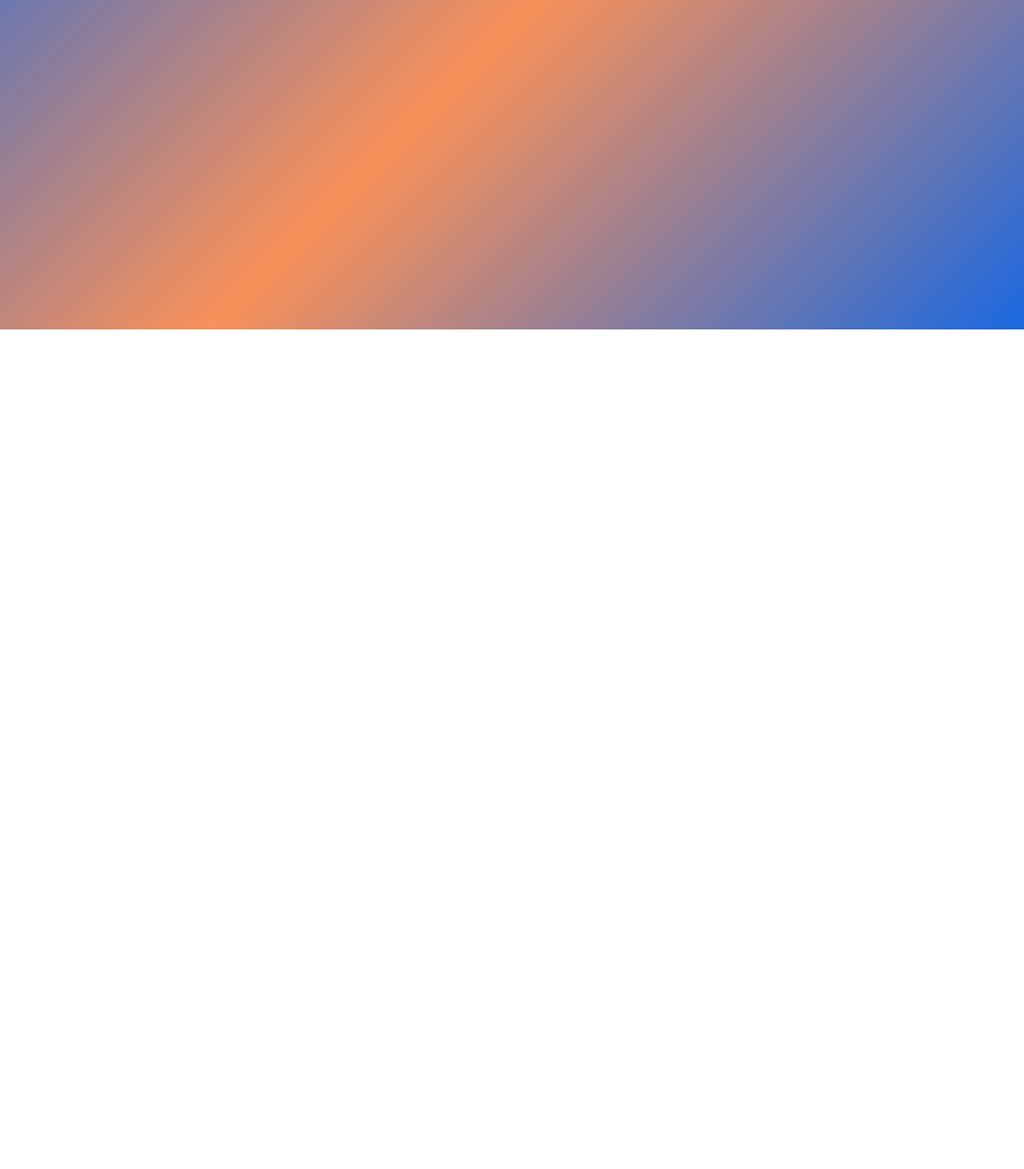
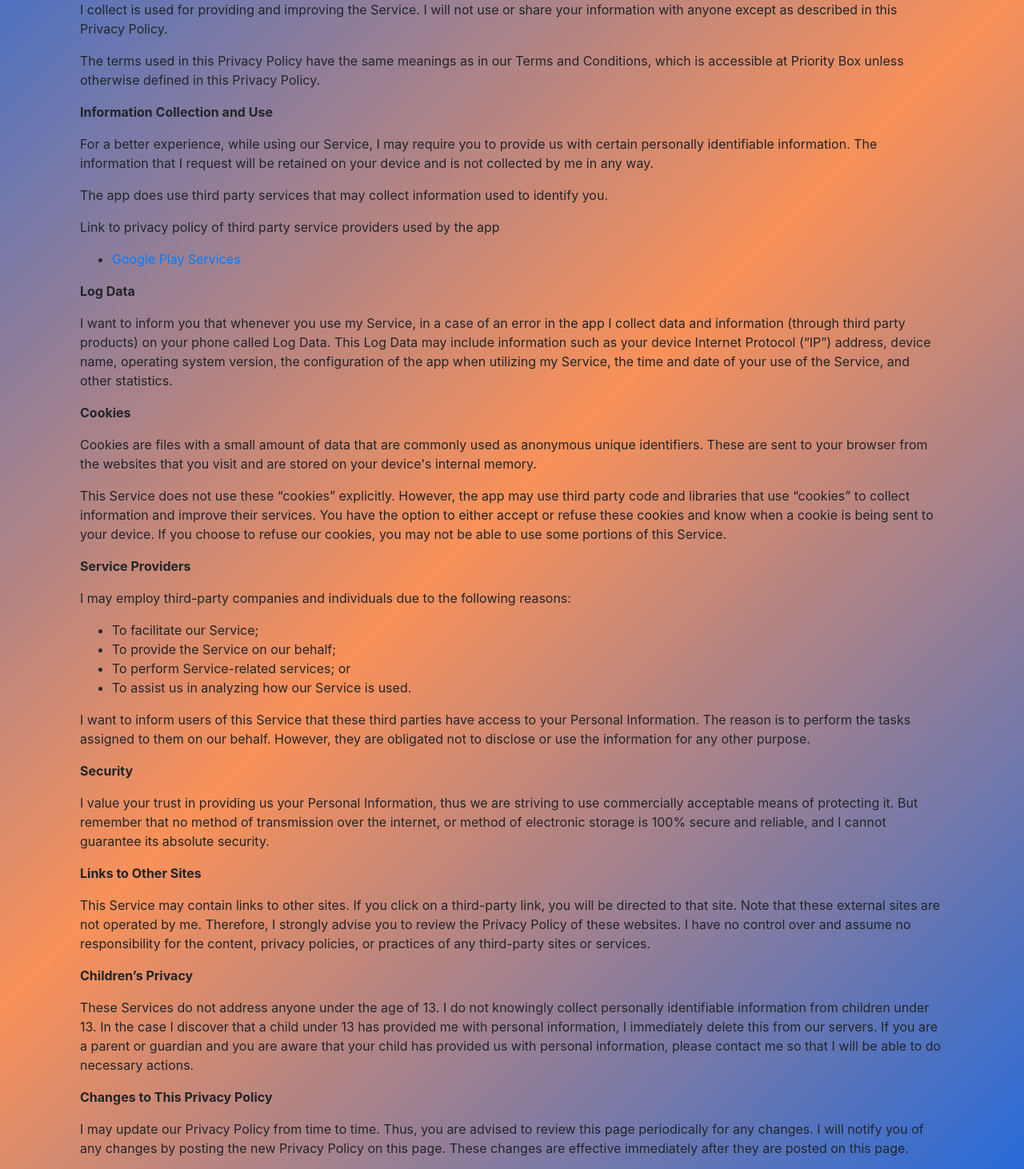
Before and after one commit to theodorewahle/simple-react-blogfolio, a React (Create React App) app: page /privacy in a window 1280 px wide. Shown: the part 388-1850 px from the top of the page at 80% size. Before the commit the page ends 800 px from the top, so only its background shows below. Built offline with nearby package versions, Linux system fonts and the light colour scheme.

Commit message:
added privacy policy page

```diff
--- a/src/App.js
+++ b/src/App.js
@@ -1,51 +1,64 @@
-import React, { Component } from 'react';
-import ThumbnailGrid from './components/ThumbnailGrid'
-import blogPosts from './posts/blogs'
-import projects from './posts/projects.json'
+import React, { Component } from "react";
+import ThumbnailGrid from "./components/ThumbnailGrid";
+import blogPosts from "./posts/blogs";
+import projects from "./posts/projects.json";
 
-import {
-  BrowserRouter as Router,
-  Route,
-} from 'react-router-dom'
-import Home from './Home'
-import BlogPage from './components/BlogPage'
-import ProjectPage from './components/ProjectPage'
+import { BrowserRouter as Router, Route } from "react-router-dom";
+import Home from "./Home";
+import BlogPage from "./components/BlogPage";
+import ProjectPage from "./components/ProjectPage";
+import SupportPage from "./components/SupportPage";
+import PrivacyPage from "./components/PrivacyPage";
 
 class App extends Component {
   thumb = () => {
-    return <ThumbnailGrid title="blog" posts={blogPosts}/>
-  }
+    return <ThumbnailGrid title="blog" posts={blogPosts} />;
+  };
   proj = () => {
-    return <ThumbnailGrid title="projects" posts={projects}/>
-  }
-  blog = blog => <BlogPage blog={blog} />
-  project = (project, id) => <ProjectPage id={id} project={project} />
+    return <ThumbnailGrid title="projects" posts={projects} />;
+  };
+
+  blog = blog => <BlogPage blog={blog} />;
+  project = (project, id) => <ProjectPage id={id} project={project} />;
   render() {
     return (
       <div className="App" style={styles.appStyle}>
         <Router>
           <div>
-                <Route exact path="/" component={Home}/>
-                <Route exact path="/blog" component={this.thumb}/>
-                <Route exact path="/projects" component={this.proj}/>
+            <Route exact path="/" component={Home} />
+            <Route exact path="/blog" component={this.thumb} />
+            <Route exact path="/projects" component={this.proj} />
+            <Route exact path="/support" component={SupportPage} />
+            <Route exact path="/privacy" component={PrivacyPage} />
 
-                {Object.keys(blogPosts).map(id => <Route exact path={`/blog/${id}`} component={() => this.blog(blogPosts[id])}/>)}
-                {Object.keys(projects).map(id => <Route exact path={`/projects/${id}`} component={() => this.project(projects[id], id)}/>)}
-
+            {Object.keys(blogPosts).map(id => (
+              <Route
+                exact
+                path={`/blog/${id}`}
+                component={() => this.blog(blogPosts[id])}
+              />
+            ))}
+            {Object.keys(projects).map(id => (
+              <Route
+                exact
+                path={`/projects/${id}`}
+                component={() => this.project(projects[id], id)}
+              />
+            ))}
           </div>
         </Router>
       </div>
-        )
+    );
   }
 }
 
 const styles = {
   appStyle: {
-    minHeight: '100vh',
-    minWidth: '100vw',
-    maxWidth: '100%',
-    background: 'linear-gradient(135deg, #1e69de 1%,#f99159 51%,#1e69de 99%)'
+    minHeight: "100vh",
+    minWidth: "100vw",
+    maxWidth: "100%",
+    background: "linear-gradient(135deg, #1e69de 1%,#f99159 51%,#1e69de 99%)"
   }
-}
+};
 
 export default App;
--- /dev/null
+++ b/src/components/PrivacyPage.js
@@ -0,0 +1,175 @@
+import React from "react";
+import { Container, Row, Col } from "reactstrap";
+
+const PrivacyPage = ({ project }) => (
+  <Container className="pv3">
+    <Col>
+      <Row>
+        <Col>
+          <h1 className="f-headline white">Privacy</h1>
+          <div>
+            <p>
+              {" "}
+              Theodore Wahle built the Priority Box app as a Free app. This
+              SERVICE is provided by Theodore Wahle at no cost and is intended
+              for use as is.
+            </p>
+            <p>
+              This page is used to inform visitors regarding my policies with
+              the collection, use, and disclosure of Personal Information if
+              anyone decided to use my Service.
+            </p>
+            <p>
+              If you choose to use my Service, then you agree to the collection
+              and use of information in relation to this policy. The Personal
+              Information that I collect is used for providing and improving the
+              Service. I will not use or share your information with anyone
+              except as described in this Privacy Policy.
+            </p>
+            <p>
+              The terms used in this Privacy Policy have the same meanings as in
+              our Terms and Conditions, which is accessible at Priority Box
+              unless otherwise defined in this Privacy Policy.
+            </p>
+            <p>
+              <strong>Information Collection and Use</strong>
+            </p>
+            <p>
+              For a better experience, while using our Service, I may require
+              you to provide us with certain personally identifiable
+              information. The information that I request will be retained on
+              your device and is not collected by me in any way.
+            </p>
+            <p>
+              The app does use third party services that may collect information
+              used to identify you.
+            </p>
+            <div>
+              <p>
+                Link to privacy policy of third party service providers used by
+                the app
+              </p>
+              <ul>
+                <li>
+                  <a
+                    href="https://www.google.com/policies/privacy/"
+                    target="_blank"
+                  >
+                    Google Play Services
+                  </a>
+                </li>
+              </ul>
+            </div>
+            <p>
+              <strong>Log Data</strong>
+            </p>
+            <p>
+              {" "}
+              I want to inform you that whenever you use my Service, in a case
+              of an error in the app I collect data and information (through
+              third party products) on your phone called Log Data. This Log Data
+              may include information such as your device Internet Protocol
+              (“IP”) address, device name, operating system version, the
+              configuration of the app when utilizing my Service, the time and
+              date of your use of the Service, and other statistics.
+            </p>{" "}
+            <p>
+              <strong>Cookies</strong>
+            </p>{" "}
+            <p>
+              Cookies are files with a small amount of data that are commonly
+              used as anonymous unique identifiers. These are sent to your
+              browser from the websites that you visit and are stored on your
+              device's internal memory.
+            </p>{" "}
+            <p>
+              This Service does not use these “cookies” explicitly. However, the
+              app may use third party code and libraries that use “cookies” to
+              collect information and improve their services. You have the
+              option to either accept or refuse these cookies and know when a
+              cookie is being sent to your device. If you choose to refuse our
+              cookies, you may not be able to use some portions of this Service.
+            </p>{" "}
+            <p>
+              <strong>Service Providers</strong>
+            </p>{" "}
+            <p>
+              {" "}
+              I may employ third-party companies and individuals due to the
+              following reasons:
+            </p>{" "}
+            <ul>
+              <li>To facilitate our Service;</li>{" "}
+              <li>To provide the Service on our behalf;</li>{" "}
+              <li>To perform Service-related services; or</li>{" "}
+              <li>To assist us in analyzing how our Service is used.</li>
+            </ul>{" "}
+            <p>
+              {" "}
+              I want to inform users of this Service that these third parties
+              have access to your Personal Information. The reason is to perform
+              the tasks assigned to them on our behalf. However, they are
+              obligated not to disclose or use the information for any other
+              purpose.
+            </p>{" "}
+            <p>
+              <strong>Security</strong>
+            </p>{" "}
+            <p>
+              {" "}
+              I value your trust in providing us your Personal Information, thus
+              we are striving to use commercially acceptable means of protecting
+              it. But remember that no method of transmission over the internet,
+              or method of electronic storage is 100% secure and reliable, and I
+              cannot guarantee its absolute security.
+            </p>{" "}
+            <p>
+              <strong>Links to Other Sites</strong>
+            </p>{" "}
+            <p>
+              This Service may contain links to other sites. If you click on a
+              third-party link, you will be directed to that site. Note that
+              these external sites are not operated by me. Therefore, I strongly
+              advise you to review the Privacy Policy of these websites. I have
+              no control over and assume no responsibility for the content,
+              privacy policies, or practices of any third-party sites or
+              services.
+            </p>{" "}
+            <p>
+              <strong>Children’s Privacy</strong>
+            </p>{" "}
+            <p>
+              These Services do not address anyone under the age of 13. I do not
+              knowingly collect personally identifiable information from
+              children under 13. In the case I discover that a child under 13
+              has provided me with personal information, I immediately delete
+              this from our servers. If you are a parent or guardian and you are
+              aware that your child has provided us with personal information,
+              please contact me so that I will be able to do necessary actions.
+            </p>{" "}
+            <p>
+              <strong>Changes to This Privacy Policy</strong>
+            </p>{" "}
+            <p>
+              {" "}
+              I may update our Privacy Policy from time to time. Thus, you are
+              advised to review this page periodically for any changes. I will
+              notify you of any changes by posting the new Privacy Policy on
+              this page. These changes are effective immediately after they are
+              posted on this page.
+            </p>{" "}
+            <p>
+              <strong>Contact Us</strong>
+            </p>
+            <p>
+              If you have any questions or suggestions about my Privacy Policy,
+              do not hesitate to contact me.
+            </p>
+          </div>
+        </Col>
+      </Row>
+    </Col>
+  </Container>
+);
+
+export default PrivacyPage;
```
Also changed, not shown: package.json (+14 -0 lines), src/components/SupportPage.js (added), 1 other file (tests, documents, lock files or other folders). Lines whose indentation alone changed are shown as unchanged.
